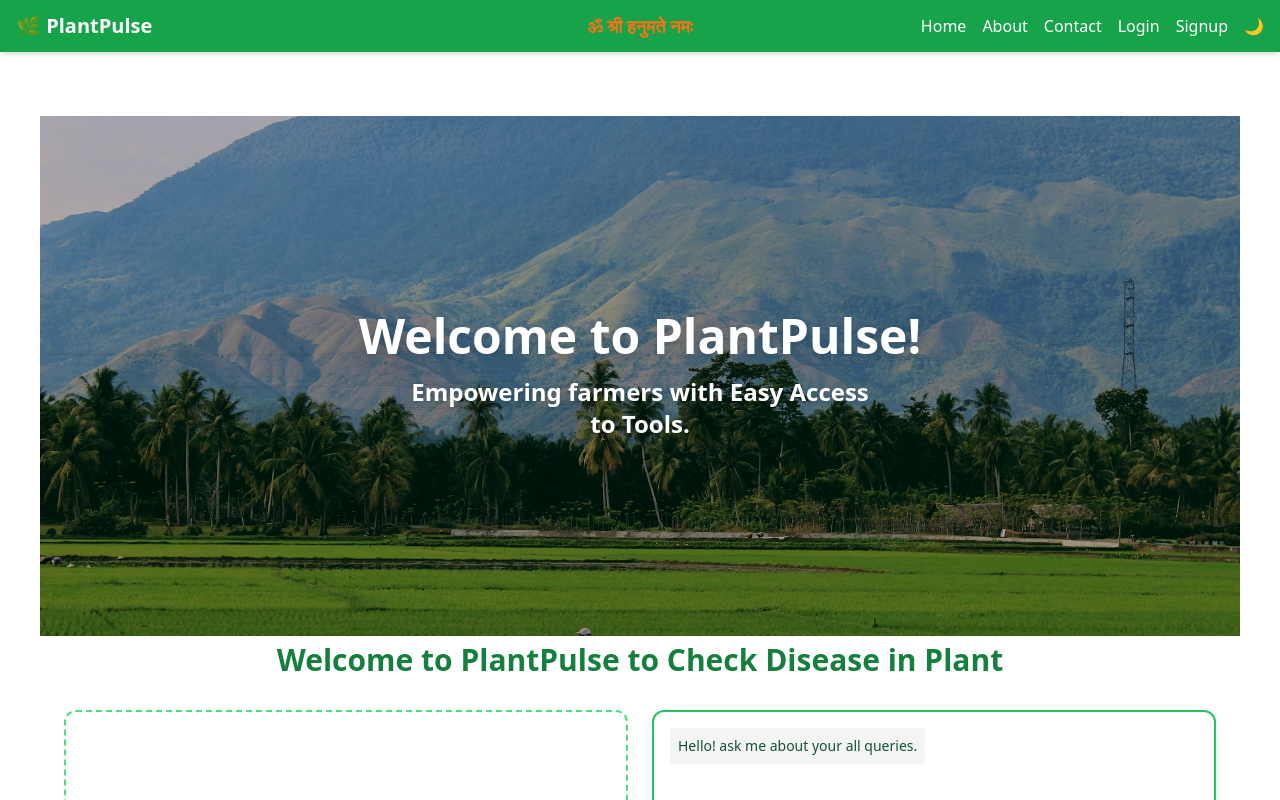
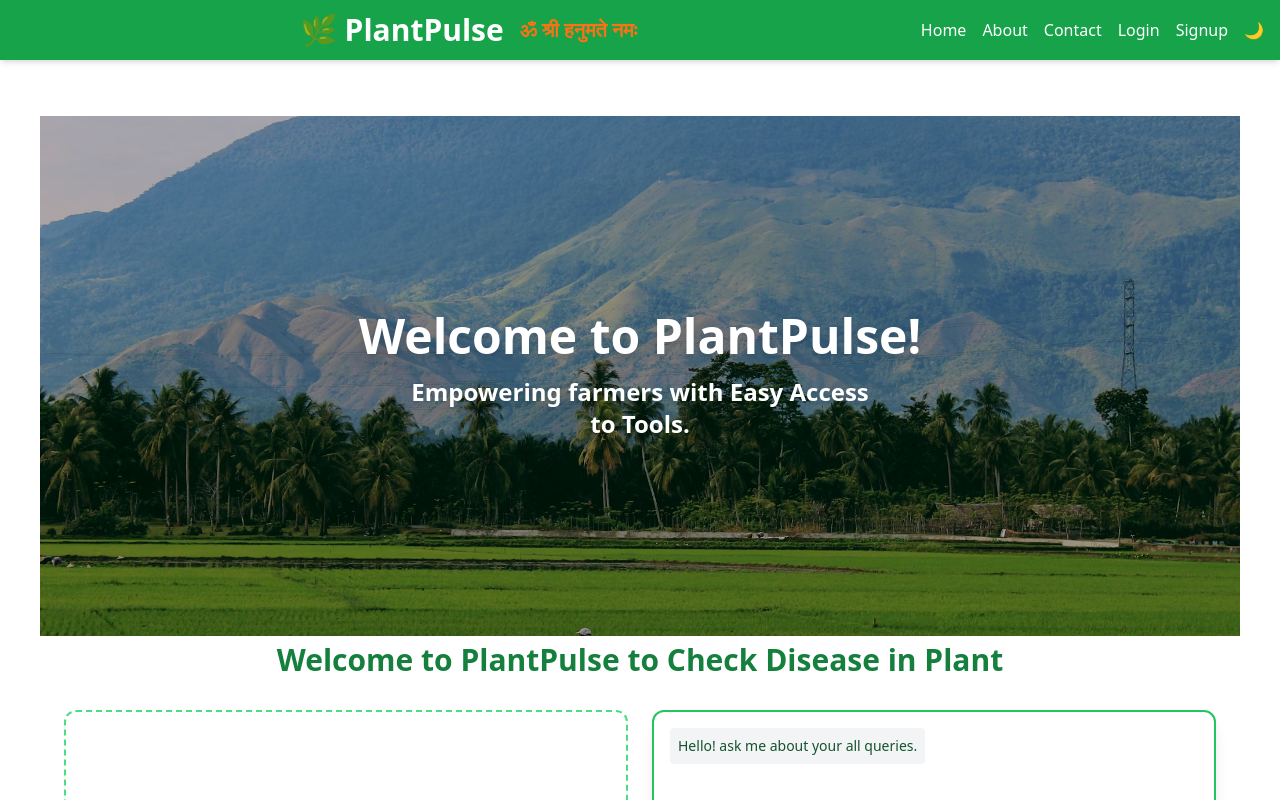
Before and after one commit to Sachin7493/plantpulse-frontend-interface, a React (Vite) app: page / in a window 1280 px wide. Shown: the top 800 px of the page. Built offline with nearby package versions, Linux system fonts and the light colour scheme; no server answers; the HTML template or start-up script is replaced by a standard one.

Commit message:
Bolded and aligned ॐ श्री हनुमते नमः next

```diff
--- a/src/components/Navbar.jsx
+++ b/src/components/Navbar.jsx
@@ -33,9 +33,11 @@ export default function Navbar() {
   return (
     <nav className="fixed top-0 left-0 w-full z-50 bg-green-600 text-white px-4 py-3 shadow-md">
       <div className="flex justify-between items-center relative">
-        <h1 className="font-bold text-xl">🌿 PlantPulse</h1>
-        <div className="hidden md:block absolute left-1/2 transform -translate-x-1/2">
-          <span className="font-extrabold text-orange-500 text-lg">
+        <div className="flex justify-center items-center gap-4 w-full">
+          <h1 className="font-bold text-lg sm:text-xl md:text-2xl lg:text-3xl text-white">
+            🌿 PlantPulse
+          </h1>
+          <span className="text-orange-500 font-bold text-sm sm:text-base md:text-lg lg:text-xl whitespace-nowrap">
             ॐ श्री हनुमते नमः
           </span>
         </div>
```
